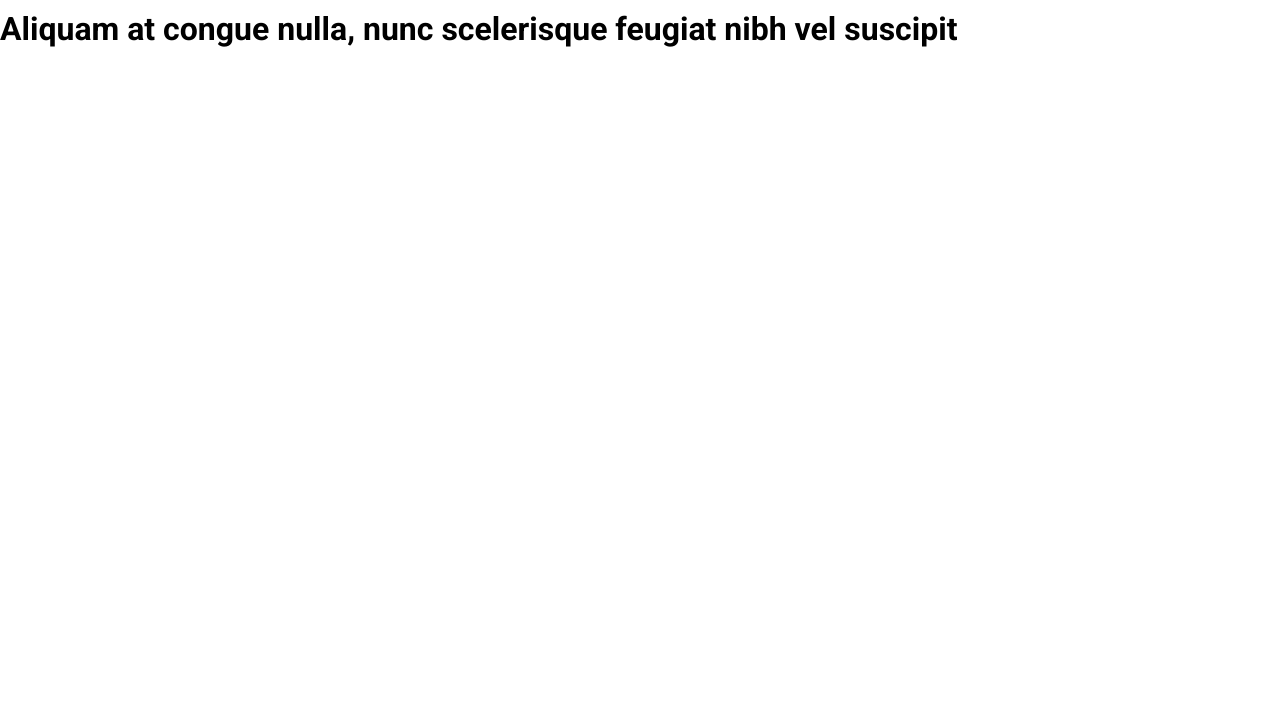
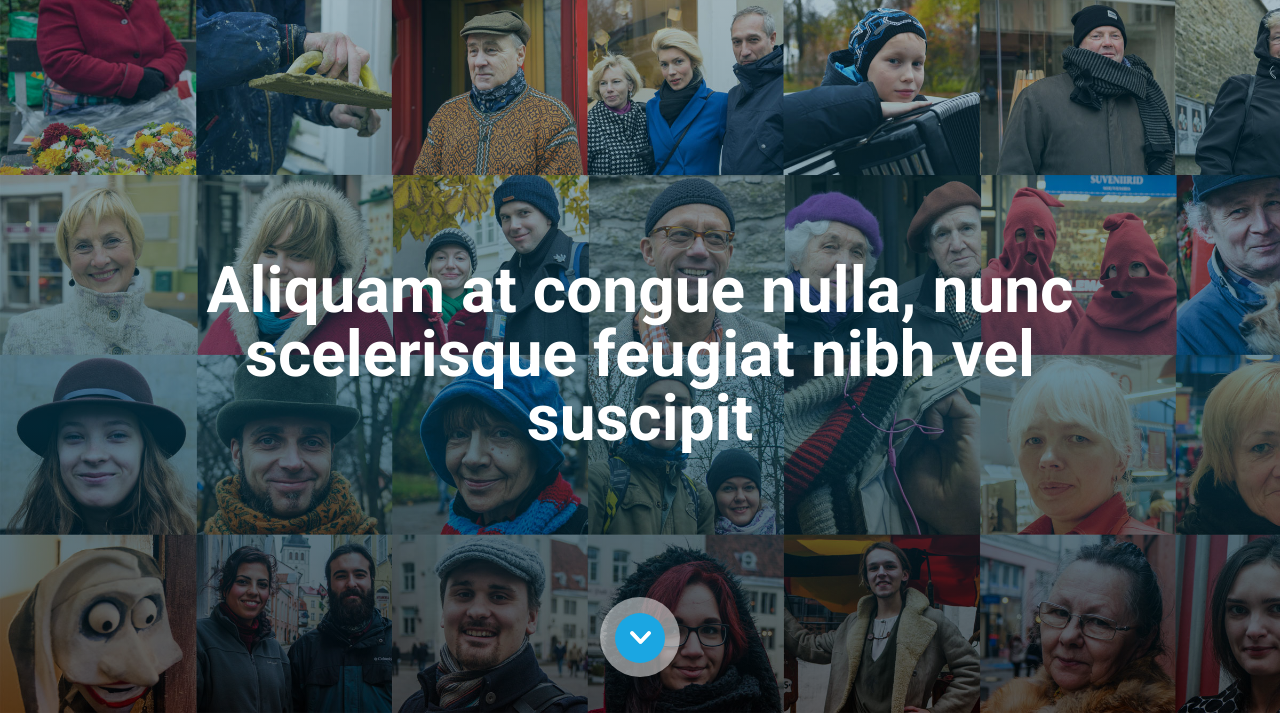
Before and after one commit to itrumm/em-proov, a website: page index.html in a window 1280 px wide. Shown: the part 87-802 px from the top of the page. Drawn offline with nearby package versions, Linux system fonts and the light colour scheme; files that its build step writes are made by us from their sources; files whose address does not match are found by name.

Commit message:
Hero section styling

```diff
--- a/index.html
+++ b/index.html
@@ -32,8 +32,10 @@
         </header>
         <main class="content">
             <div class="hero">
-                <h1 class="hero_title">Aliquam at congue nulla, nunc scelerisque feugiat nibh vel suscipit</h1>
-                <div class="hero__scroll-indicator"></div>
+                <h1 class="hero__title">Aliquam at congue nulla, nunc scelerisque feugiat nibh vel suscipit</h1>
+                <div class="hero__scroll-icon scroll-icon">
+                    <div class="scroll-icon__inner"></div>
+                </div>
                 <div class="hero__bg-gradient"></div>
             </div>
             <ul class="news-list">
--- a/src/sass/_content.scss
+++ b/src/sass/_content.scss
@@ -1,7 +1,3 @@
 .content {
-    padding-top: 68px;
-
-    @media screen and (min-width: $breakpoint_tablet) {
-        padding-top: 98px;
-    }
+    padding-top: 84px;
 }
--- a/src/sass/_header.scss
+++ b/src/sass/_header.scss
@@ -1,9 +1,10 @@
 .header {
     position: fixed;
     width: 100%;
+    height: 84px;
     top: 0;
     left: 0;
-    padding: 15px;
+    padding: 0 15px;
     background-color: $color_primary;
     color: #fff;
     display: flex;
@@ -11,22 +12,18 @@
     justify-content: space-between;
 
     @media screen and (min-width: $breakpoint_tablet) {
-        padding: 30px;
+        padding: 0 30px;
     }
 
     @media screen and (min-width: $breakpoint_desktop) {
         padding: 0;
-        height: 84px;
     }
 
     &__left,
     &__right {
+        height: 100%;
         display: flex;
         align-items: center;
-
-        @media screen and (min-width: $breakpoint_desktop) {
-            height: 100%;
-        }
     }
 
     &__slogan {
@@ -36,7 +33,6 @@
             display: inline;
             margin: 0;
             font-size: 1.5rem;
-            line-height: 34px;
         }
     }
 
@@ -53,7 +49,8 @@
         }
 
         @media screen and (min-width: $breakpoint_desktop) {
-            padding: 25px;
+            height: 100%;
+            padding: 0 25px;
             background-color: $color_primary-light;
         }
     }
--- a/src/sass/_hero.scss
+++ b/src/sass/_hero.scss
@@ -1,3 +1,61 @@
 .hero {
-    height: 100vh;
+    position: relative;
+    width: 100%;
+    height: calc(100vh - 84px);
+    position: relative;
+    background-image: url('../img/hero_bg.jpg');
+    background-size: cover;
+
+    @media screen and (min-width: $breakpoint_desktop) {
+        background-image: url('../img/hero_bg_2x.jpg');
+    }
+
+    &__title {
+        position: relative;
+        color: #fff;
+        font-size: 2.5rem;
+        line-height: 1;
+        position: absolute;
+        top: 50%;
+        transform: translateY(-50%);
+        margin: 0 5%;
+        z-index: 1;
+
+        @media screen and (min-width: $breakpoint_tablet) {
+            text-align: center;
+            font-size: 4rem;
+            margin: 0 10%;
+        }
+
+        @media screen and (min-width: $breakpoint_desktop-large) {
+            font-size: 7rem;
+            margin: 0 auto;
+            left: 0;
+            right: 0;
+            max-width: 1300px;
+        }
+    }
+
+    &__bg-gradient {
+        position: absolute;
+        top: 0;
+        left: 0;
+        right: 0;
+        bottom: 0;
+
+        /* Permalink - use to edit and share this gradient: http://colorzilla.com/gradient-editor/#00aeef+0,000000+100&0.1+0,0.5+60 */
+        background: -moz-linear-gradient(top,  rgba(0,174,239,0.1) 0%, rgba(0,70,96,0.5) 60%, rgba(0,0,0,0.5) 100%); /* FF3.6-15 */
+        background: -webkit-linear-gradient(top,  rgba(0,174,239,0.1) 0%,rgba(0,70,96,0.5) 60%,rgba(0,0,0,0.5) 100%); /* Chrome10-25,Safari5.1-6 */
+        background: linear-gradient(to bottom,  rgba(0,174,239,0.1) 0%,rgba(0,70,96,0.5) 60%,rgba(0,0,0,0.5) 100%); /* W3C, IE10+, FF16+, Chrome26+, Opera12+, Safari7+ */
+        filter: progid:DXImageTransform.Microsoft.gradient( startColorstr='#1a00aeef', endColorstr='#80000000',GradientType=0 ); /* IE6-9 */
+    }
+
+    &__scroll-icon {
+        position: absolute;
+        left: 0;
+        right: 0;
+        margin: 0 auto;
+        bottom: 5%;
+        z-index: 1;
+    }
 }
--- /dev/null
+++ b/src/sass/_scroll-icon.scss
@@ -0,0 +1,21 @@
+.scroll-icon {
+    border-radius: 50%;
+    background-color: rgba(255, 255, 255, .5);
+    width: 80px;
+    height: 80px;
+    line-height: 80px;
+    text-align: center;
+
+    &__inner {
+        display: inline-block;
+        vertical-align: middle;
+        width: 50px;
+        height: 50px;
+        border-radius: 50%;
+        background-color: $color_primary;
+        background-image: url('../img/nooleke.png');
+        background-size: 21px 13px;
+        background-position: 50% 50%;
+        background-repeat: no-repeat;
+    }
+}
--- a/src/sass/main.scss
+++ b/src/sass/main.scss
@@ -5,4 +5,5 @@
 @import "content";
 @import "hero";
 @import "social-icon";
+@import "scroll-icon";
 @import "hamburger";
```
